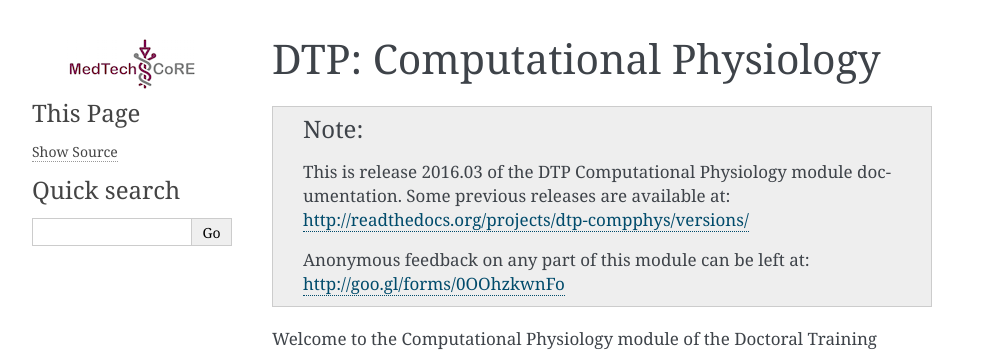
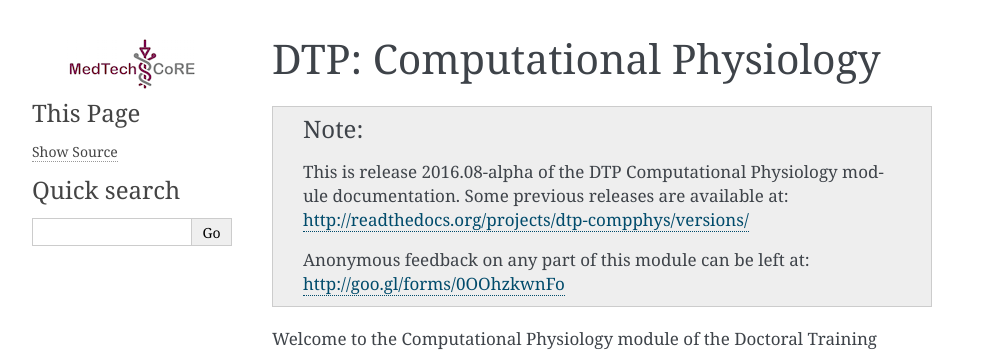
Before and after one commit to ABI-Tutorials/DTP-CompPhys, a Sphinx documentation site: the page built from source/index.rst, in a window 1280 px wide. Shown: the top 354 px of the page, without its empty margins (148-1140 px from the left). Built offline with Sphinx 7.4.7, drawn with Linux system fonts in a browser that asks for light colours; pages that are not in the unit, such as notebooks, are missing from menus.

Commit message:
bump version in preparation for next running of the DTP module

```diff
--- a/source/conf.py
+++ b/source/conf.py
@@ -59,9 +59,9 @@ author = u'University of Auckland'
 # built documents.
 #
 # The short X.Y version.
-version = '2016.03'
+version = '2016.08'
 # The full version, including alpha/beta/rc tags.
-release = '2016.03'
+release = '2016.08-alpha'
 
 # The language for content autogenerated by Sphinx. Refer to documentation
 # for a list of supported languages.
```
